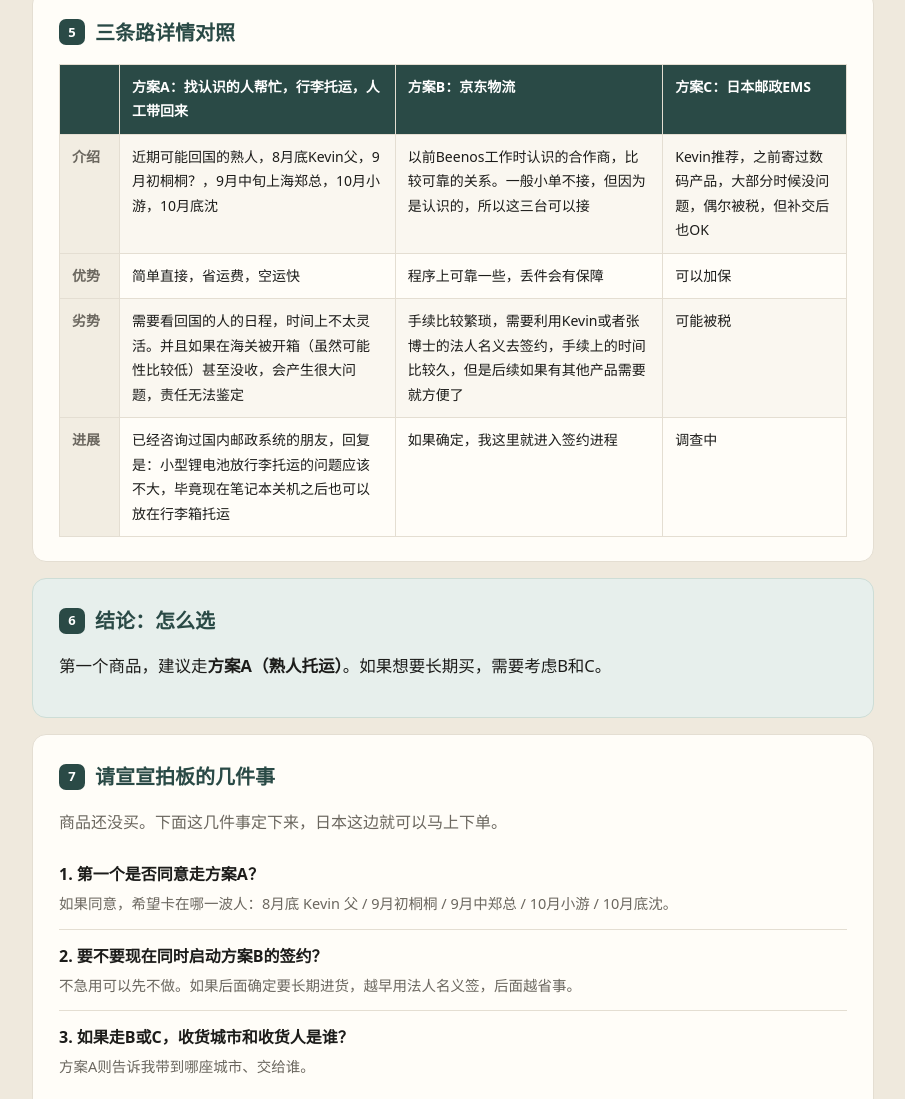
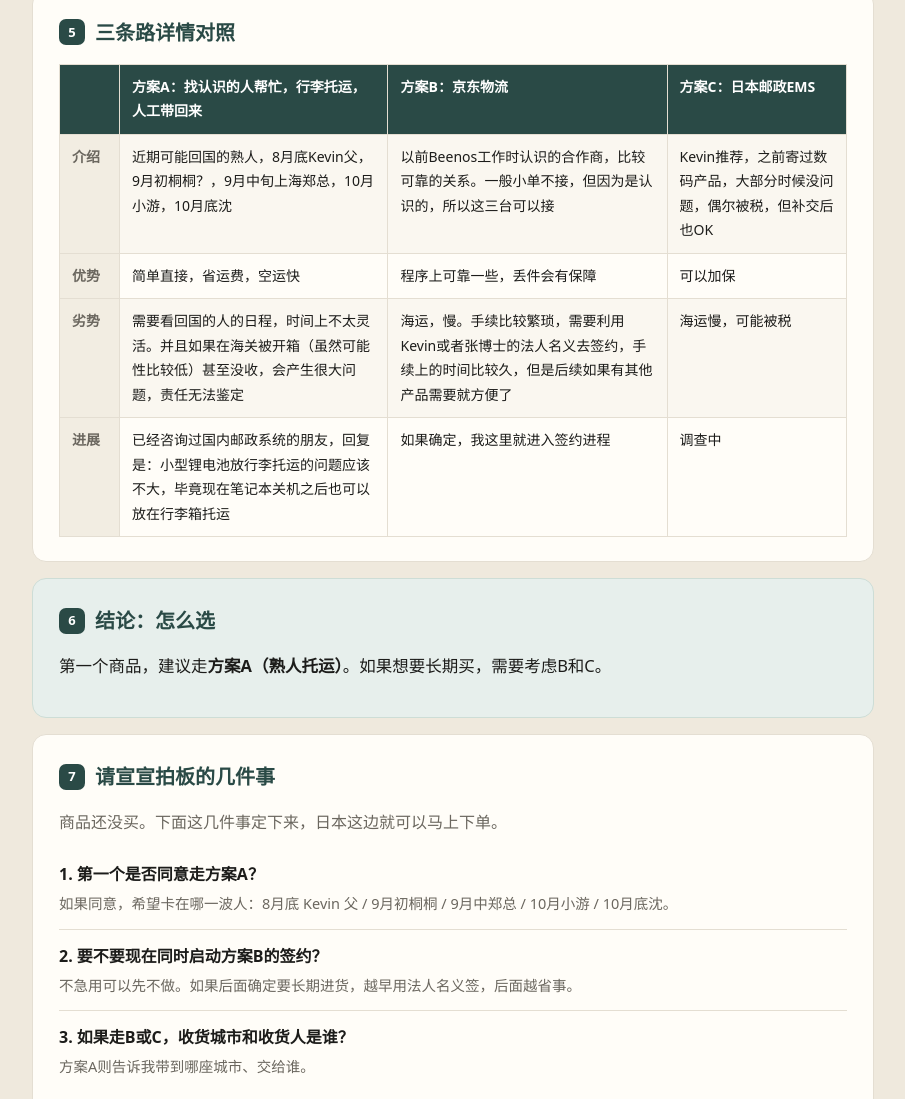
Before and after one commit to SyOasis/xuanxuan, a plain HTML site: page index.html in a window 1280 px wide. Shown: the part 1625-2724 px from the top of the page, without its empty margins (306-1211 px from the left). Drawn offline with Linux system fonts and the light colour scheme.

Commit message:
fix: restore missing comparison table content
Co-authored-by: Cursor <cursoragent@cursor.com>

```diff
--- a/index.html
+++ b/index.html
@@ -211,7 +211,7 @@
           <tbody>
             <tr><th>介绍</th><td>近期可能回国的熟人，8月底Kevin父，9月初桐桐？，9月中旬上海郑总，10月小游，10月底沈</td><td>以前Beenos工作时认识的合作商，比较可靠的关系。一般小单不接，但因为是认识的，所以这三台可以接</td><td>Kevin推荐，之前寄过数码产品，大部分时候没问题，偶尔被税，但补交后也OK</td></tr>
             <tr><th>优势</th><td>简单直接，省运费，空运快</td><td>程序上可靠一些，丢件会有保障</td><td>可以加保</td></tr>
-            <tr><th>劣势</th><td>需要看回国的人的日程，时间上不太灵活。并且如果在海关被开箱（虽然可能性比较低）甚至没收，会产生很大问题，责任无法鉴定</td><td>手续比较繁琐，需要利用Kevin或者张博士的法人名义去签约，手续上的时间比较久，但是后续如果有其他产品需要就方便了</td><td>可能被税</td></tr>
+            <tr><th>劣势</th><td>需要看回国的人的日程，时间上不太灵活。并且如果在海关被开箱（虽然可能性比较低）甚至没收，会产生很大问题，责任无法鉴定</td><td>海运，慢。手续比较繁琐，需要利用Kevin或者张博士的法人名义去签约，手续上的时间比较久，但是后续如果有其他产品需要就方便了</td><td>海运慢，可能被税</td></tr>
             <tr><th>进展</th><td>已经咨询过国内邮政系统的朋友，回复是：小型锂电池放行李托运的问题应该不大，毕竟现在笔记本关机之后也可以放在行李箱托运</td><td>如果确定，我这里就进入签约进程</td><td>调查中</td></tr>
           </tbody>
         </table>
```
